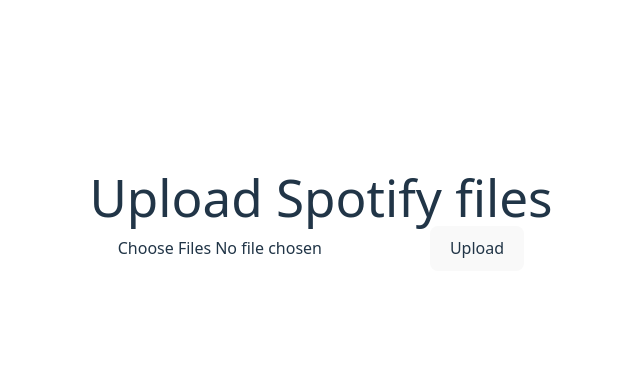
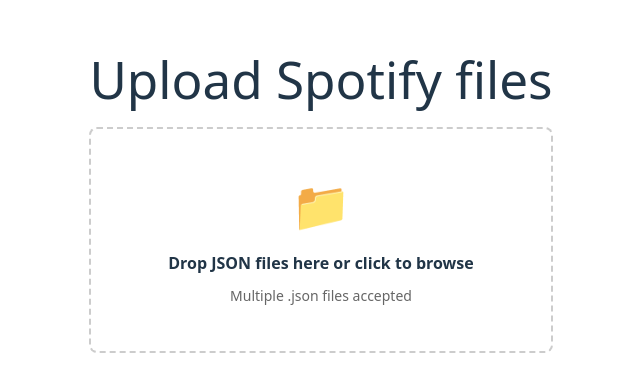
Before and after one commit to ThisBirchWood/SpotifyWindow, a React (Vite) app in the folder app/: page / in a window 1280 px wide. Shown: the part 180-572 px from the top of the page, without its empty margins (319-959 px from the left). Built offline with nearby package versions, Linux system fonts and the light colour scheme.

Commit message:
Enhance file upload experience with drag-and-drop support and file removal functionality

```diff
--- a/app/src/index.css
+++ b/app/src/index.css
@@ -29,7 +29,7 @@ body {
   display: flex;
   place-items: center;
   min-width: 320px;
-  min-height: 100vh;
+  height: 98vh;
 }
 
 h1 {
--- a/app/src/pages/Home.tsx
+++ b/app/src/pages/Home.tsx
@@ -1,39 +1,141 @@
-import { useState } from 'react'
-import { useNavigate } from 'react-router-dom'
-import { readFiles } from '../model/parser'
-import { addStreams } from '../util/db'
+import { useState, useRef } from "react";
+import { useNavigate } from "react-router-dom";
+import { readFiles } from "../model/parser";
+import { addStreams } from "../util/db";
 
 const Home = () => {
-    const [files, setFiles] = useState<File[]>([])
-    const navigate = useNavigate()
+	const [files, setFiles] = useState<File[]>([]);
+	const [dragOver, setDragOver] = useState(false);
+	const navigate = useNavigate();
+	const fileInputRef = useRef<HTMLInputElement>(null);
+
+	const handleFiles = (fileList: FileList | null) => {
+		if (fileList) {
+			const jsonFiles = Array.from(fileList).filter((file) => file.type === "application/json" || file.name.endsWith(".json"));
+			setFiles(jsonFiles);
+		}
+	};
+
+	//#region File handling methods
+	const handleFileSelect = (e: React.ChangeEvent<HTMLInputElement>) => {
+		handleFiles(e.target.files);
+	};
+
+	const handleDrop = (e: React.DragEvent) => {
+		e.preventDefault();
+		setDragOver(false);
+		handleFiles(e.dataTransfer.files);
+	};
+
+	const handleDragOver = (e: React.DragEvent) => {
+		e.preventDefault();
+		setDragOver(true);
+	};
+
+	const handleDragLeave = (e: React.DragEvent) => {
+		e.preventDefault();
+		setDragOver(false);
+	};
+	//#endregion
 
 	const handleUpload = async () => {
 		if (files.length === 0) return;
 
-        const streams = await readFiles(files); // your parser
-        await addStreams(streams);              // save to IndexedDB
-        navigate('/stats');                     // go to StatView
+		const streams = await readFiles(files);
+		await addStreams(streams);
+		navigate("/stats");
+	};
+
+	const openFileDialog = () => {
+		fileInputRef.current?.click();
+	};
+
+	const removeFile = (index: number) => {
+		setFiles(files.filter((_, i) => i !== index));
 	};
 
 	return (
 		<div>
 			<h1>Upload Spotify files</h1>
-            <input
-                type="file"
-                accept=".json"
-                multiple
-                onChange={(e) => {
-                    if (e.target.files) {
-                        setFiles(Array.from(e.target.files));
-                    }
+
+			{/* Hidden actual input */}
+			<input ref={fileInputRef} type="file" accept=".json" multiple onChange={handleFileSelect} style={{ display: "none" }} />
+
+			{/* Custom drop zone */}
+			<div
+				onClick={openFileDialog}
+				onDrop={handleDrop}
+				onDragOver={handleDragOver}
+				onDragLeave={handleDragLeave}
+				style={{
+					border: `2px dashed ${dragOver ? "#007bff" : "#ccc"}`,
+					borderRadius: "8px",
+					padding: "40px 20px",
+					textAlign: "center",
+					cursor: "pointer",
+					backgroundColor: dragOver ? "#f8f9fa1c" : "",
+					transition: "all 0.3s ease",
+					margin: "20px 0",
 				}}
-            />
+			>
+				<div style={{ fontSize: "48px", marginBottom: "10px" }}>📁</div>
+				<p style={{ margin: "10px 0", fontSize: "16px", fontWeight: "bold" }}>Drop JSON files here or click to browse</p>
+				<p style={{ margin: "5px 0", fontSize: "14px", color: "#666" }}>Multiple .json files accepted</p>
+			</div>
+
+			{files.length > 0 && (
+				<div style={{ margin: "20px 0" }}>
+					<h3>{files.length} files selected:</h3>
+					{files.map((file, index) => (
+						<div
+							key={index}
+							style={{
+								display: "flex",
+								justifyContent: "space-between",
+								alignItems: "center",
+								padding: "8px 12px",
+								margin: "5px 0",
+								borderRadius: "4px",
+							}}
+						>
+							<span>{file.name}</span>
 							<button
-                onClick={handleUpload}>
-                Upload
+								onClick={(e) => {
+									e.stopPropagation();
+									removeFile(index);
+								}}
+								style={{
+									background: "#ff4444",
+									color: "white",
+									border: "none",
+									borderRadius: "3px",
+									padding: "4px 8px",
+									cursor: "pointer",
+								}}
+							>
+								✕
 							</button>
 						</div>
-    )
-}
+					))}
+					<button
+						onClick={handleUpload}
+						style={{
+							backgroundColor: "#007bff",
+							color: "white",
+							border: "none",
+							padding: "12px 24px",
+							borderRadius: "6px",
+							cursor: "pointer",
+							fontSize: "16px",
+							marginTop: "10px",
+						}}
+					>
+						Upload Files
+					</button>
+				</div>
+			)}
+		</div>
+	);
+};
 
 export default Home;
```
Lines whose indentation alone changed are shown as unchanged.
